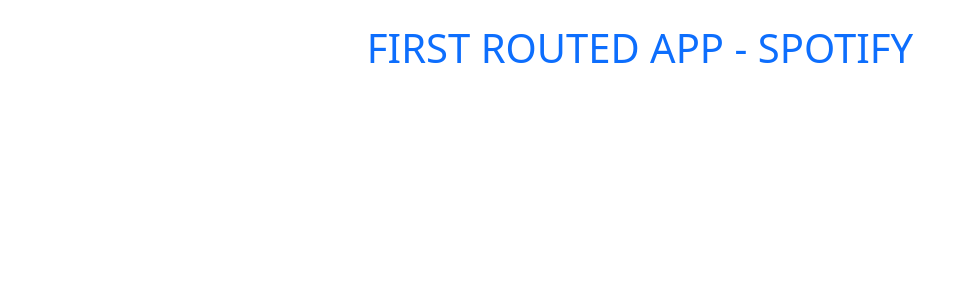
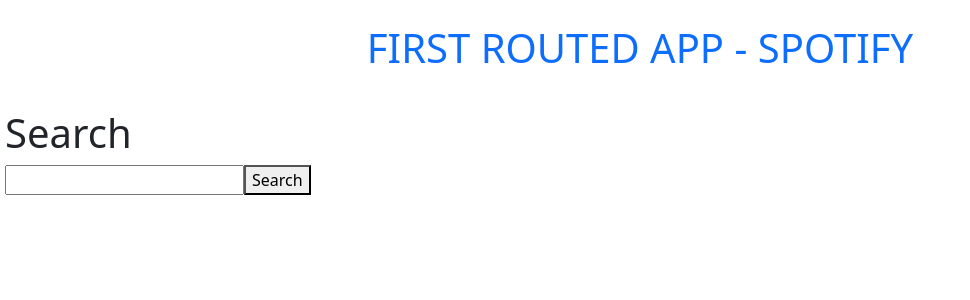
Before and after one commit to Riccardolotorto/compiti_estivi_ANGULAR, an Angular app in the folder first-routed-app/: page / in a window 1280 px wide. Shown: the top 300 px of the page, without its empty margins (0-970 px from the left). Built offline with nearby package versions, Linux system fonts and the light colour scheme; no server answers.

Commit message:
ricerca avanzata titolo canzone

```diff
--- a/first-routed-app/angular.json
+++ b/first-routed-app/angular.json
@@ -95,5 +95,8 @@
         }
       }
     }
+  },
+  "cli": {
+    "analytics": false
   }
 }
--- a/first-routed-app/src/app/app.component.html
+++ b/first-routed-app/src/app/app.component.html
@@ -1,2 +1,15 @@
 <br>
 <h1 class="text-center text-primary">FIRST ROUTED APP - SPOTIFY</h1>
+<br>
+<div style="margin: 5px;">
+    <h1>Search</h1>
+
+    <p>
+      <input type="text" #newquery>
+      <button (click)="submit(newquery)">Search</button>
+    </p>
+
+    <div *ngIf="results">
+       {{results | json}}
+    </div>
+</div>
--- a/first-routed-app/src/app/app.component.ts
+++ b/first-routed-app/src/app/app.component.ts
@@ -8,11 +8,31 @@
   styleUrls: ['./app.component.css']
 })
 export class AppComponent {
-  title = 'first-routed-app';
+  /*title = 'first-routed-app';
   obsTrack : Observable<Object>;
+
   // faccio iniettare lo spotify service e faccio una ricerca
+
   constructor(public spotify : SpotifyService){
     this.obsTrack = spotify.searchTrack("Take 4");
     this.obsTrack.subscribe((data)=>console.log(data)); //visualizzo la ricerca sulla console
+  }*/
+  query !: string;
+  title = 'first-routed-app';
+  obsTrack !: Observable<Object>;
+  results: any;
+  // faccio iniettare lo spotify service e faccio una ricerca
+  constructor(public spotify: SpotifyService) {
+
   }
+  //il metodo submit serve per poter fare una ricerca di una canzone attraverso un input nella pagina html
+  submit(query:HTMLInputElement): void {
+      if (!query.value) {
+        return;
+      }
+      this.query = query.value;
+      this.obsTrack = this.spotify.searchTrack(this.query);  //l'obs richiama il metodo searchTrack dello spotify service
+      this.obsTrack.subscribe((data) => this.results = data);
+  }
+
 }
--- a/first-routed-app/src/app/spotify.service.ts
+++ b/first-routed-app/src/app/spotify.service.ts
@@ -14,7 +14,7 @@
       const url = `https://api.spotify.com/v1/search?q=${query}&type=track`;
       const headers = new HttpHeaders({
         Authorization:
-          'Bearer BQBXHvNwQ53sbwd2vBWyth7jopIsJS9V4yLWY-8CeLKu_xWcLrmlMpS3TqGTo4w2noZDm2g-sI2ZulzE8WOU1mEB4PUDQhgh8G31i1Vv5s_ON0c6zS7EMtJYcQJ11wGwXGHOsSo0jqQz3xFCKxxmRZwNtW-3IHFCTo4aC_iyVdm6JF4MpGaryfezwlyC5MGn9OC_4jVcmm1CzCcSoRDqCs-0GQr9Uh2_Tm3T7fpmspFYp-WZ-0E1JsilxpC28E6EshxH7evaS9fVjld_RU76njjftd1LtexcFIwNy8GIvSPYDC_-CHj6PT0GaWFjJ71Q1kz588e2JA'
+          'Bearer BQBroseB4HO35nV6R-0PsvXeewwFHAX45tCDzZ2LPIenZpLIYLmlQPfIH6dgN2cXqFgsYTZxhIUe_BZr_W82GCZxdV-ATnZ6ri3MtgOkT7-Mcl14kBYOdMuyKxA0GbAvJmK_QExdGi8-bYSUJDaWawcIcwN4VmJ6RFSViVdVsYSub6uKVpcTS-wIR28-xVISuhT-9TBMyqVo-lPWEufiWQwbNdl_vT8ceBCKPgxlDNv23nCtgi63_uE_Oe6Mhh-Lj1vqVwJiwbUhvJoF_N1bek5l1qAl8up3eDgCgI6-vzZ1qkamV-mRZxdvdRdvT9tWR2HI2bKdFw'
       });
 
       let obsTracks = this.http.get(url, { headers });
```
